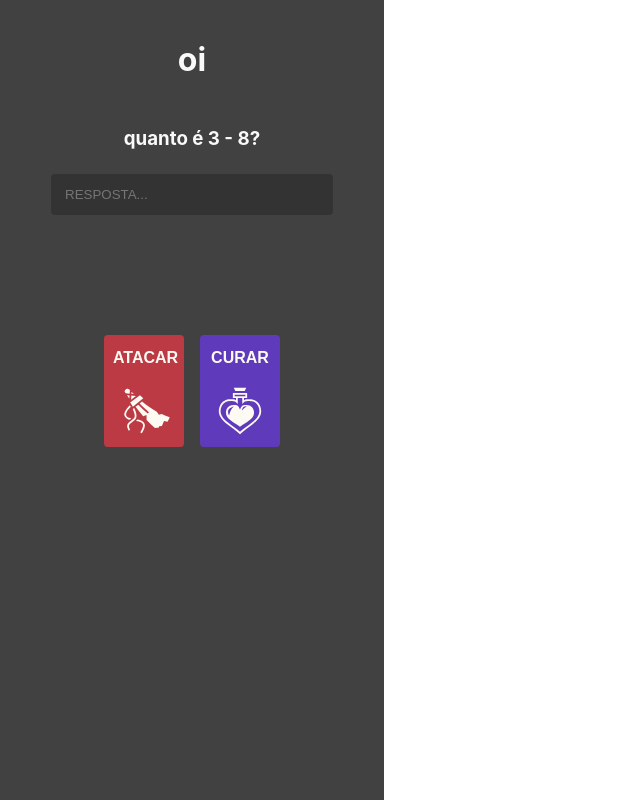
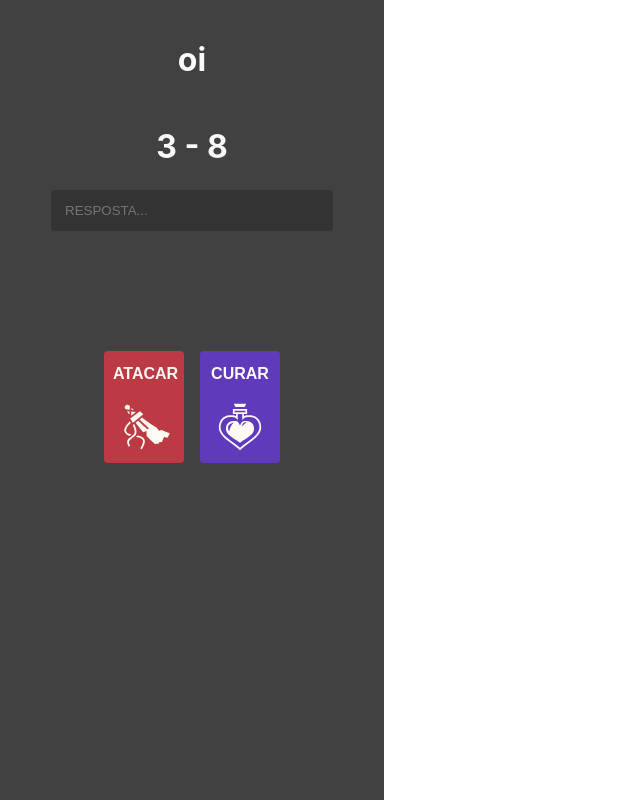
Before and after one commit to myyrez/Chronofight, a React (Create React App) app: page / in a window 1280 px wide. Shown: the whole page, without its empty margins (0-640 px from the left). Built offline with nearby package versions, Linux system fonts and the light colour scheme.

Commit message:
mudei frase de pergunta

```diff
--- a/src/components/Calc/Calc.js
+++ b/src/components/Calc/Calc.js
@@ -22,15 +22,15 @@ export const Calc = () => {
 
     switch (verificador) {
       case 0:
-        setPergunta(`quanto é ${n1} + ${n2}?`)
+        setPergunta(`${n1} + ${n2}`)
         setOperacao('soma')
         break;
       case 1:
-        setPergunta(`quanto é ${n1} - ${n2}?`)
+        setPergunta(`${n1} - ${n2}`)
         setOperacao('subtracao')
         break;
       case 2:
-        setPergunta(`quanto é ${n1} * ${n2}?`)
+        setPergunta(`${n1} x ${n2}`)
         setOperacao('multip')
         break;
     }
--- a/src/components/Calc/styles.module.css
+++ b/src/components/Calc/styles.module.css
@@ -19,6 +19,7 @@
     padding-top: 3rem;
     padding-bottom: 1.5rem;
     margin: 0;
+    font-size: 2rem;
 }
 .resultadoCalc {
     color: #f9f9f9;
```
